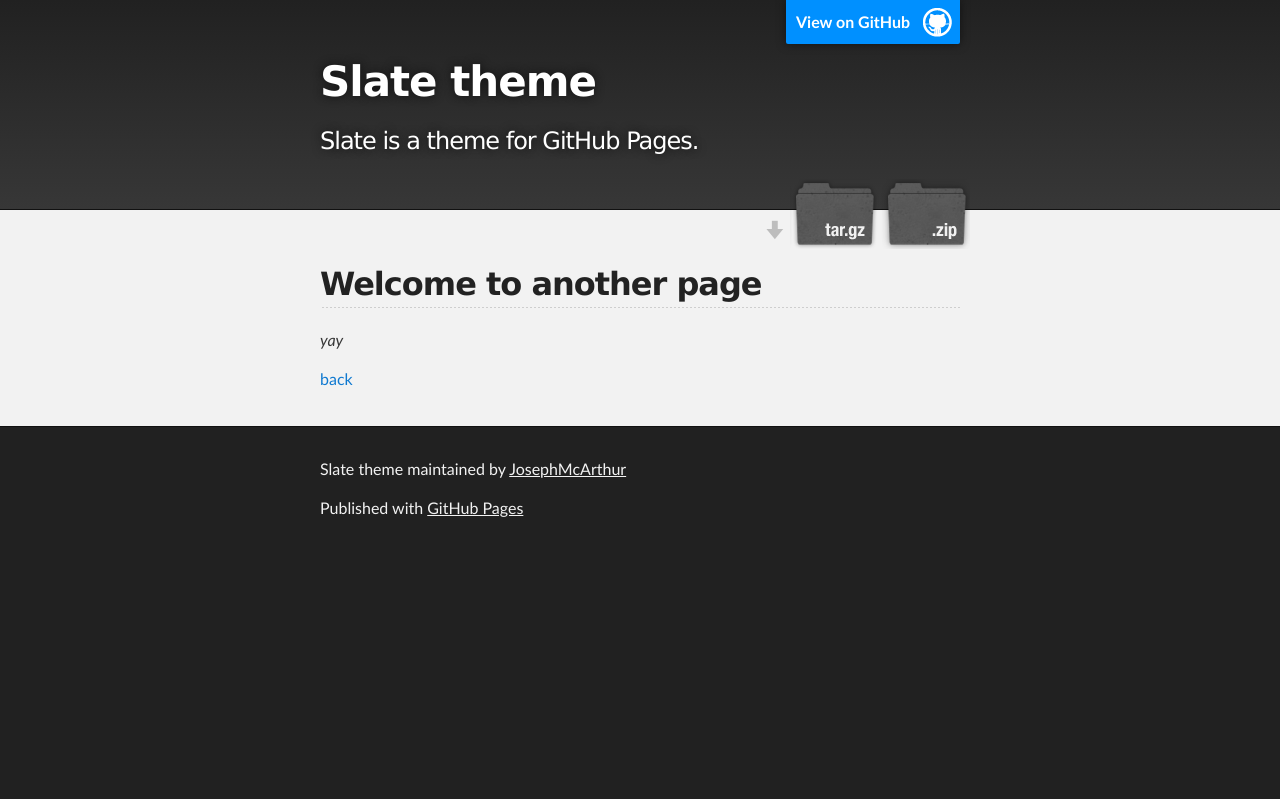
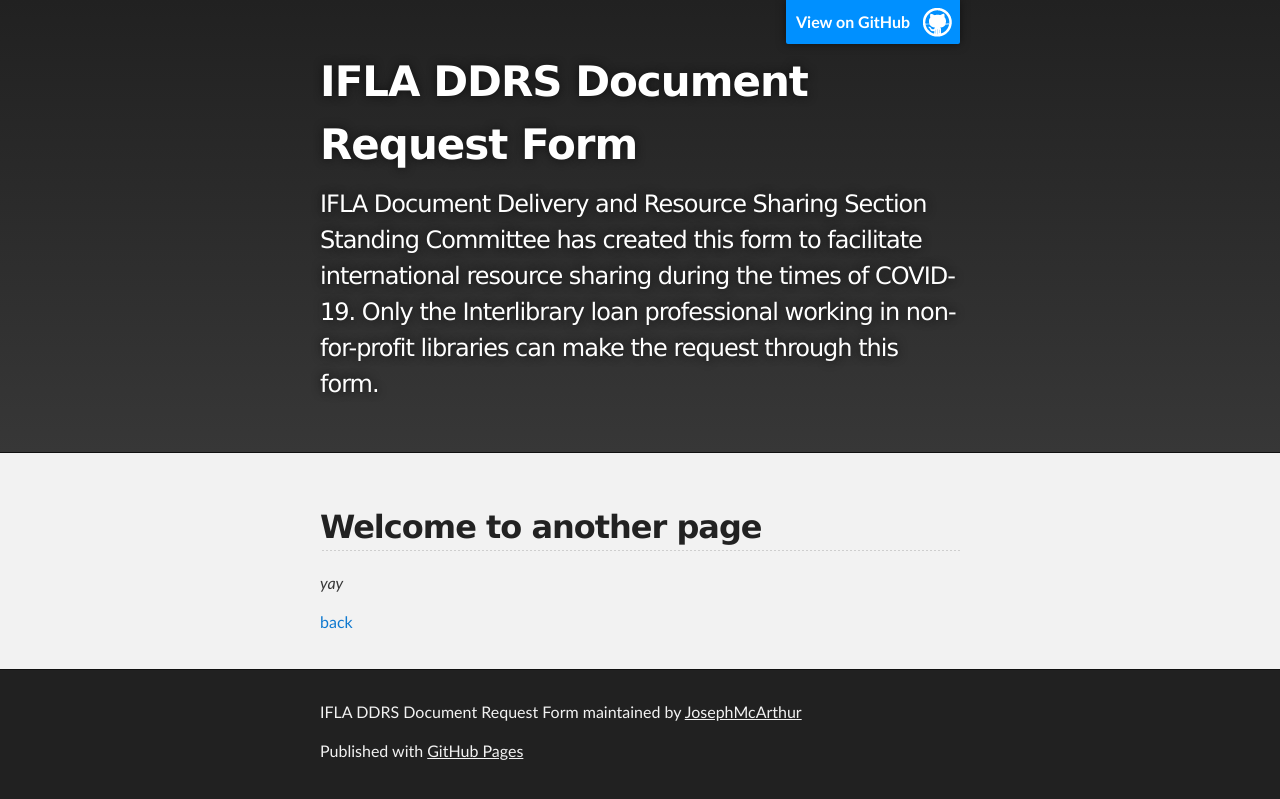
Before and after one commit to JosephMcArthur/rscvd-dev, a Jekyll site: the page built from another-page.md, in a window 1280 px wide. Shown: the top 799 px of the page. Built offline with Jekyll 4.4.1, drawn with Linux system fonts in a browser that asks for light colours; our own code applies the rules of GitHub Pages for plain Markdown files.

Commit message:
Update _config.yml

```diff
--- a/_config.yml
+++ b/_config.yml
@@ -1,5 +1,5 @@
-title: Slate theme
-description: Slate is a theme for GitHub Pages.
-show_downloads: true
+title: IFLA DDRS Document Request Form
+description: IFLA Document Delivery and Resource Sharing Section Standing Committee has created this form to facilitate international resource sharing during the times of COVID-19. Only the Interlibrary loan professional working in non-for-profit libraries can make the request through this form.
+show_downloads: false
 google_analytics:
 theme: jekyll-theme-slate
```
